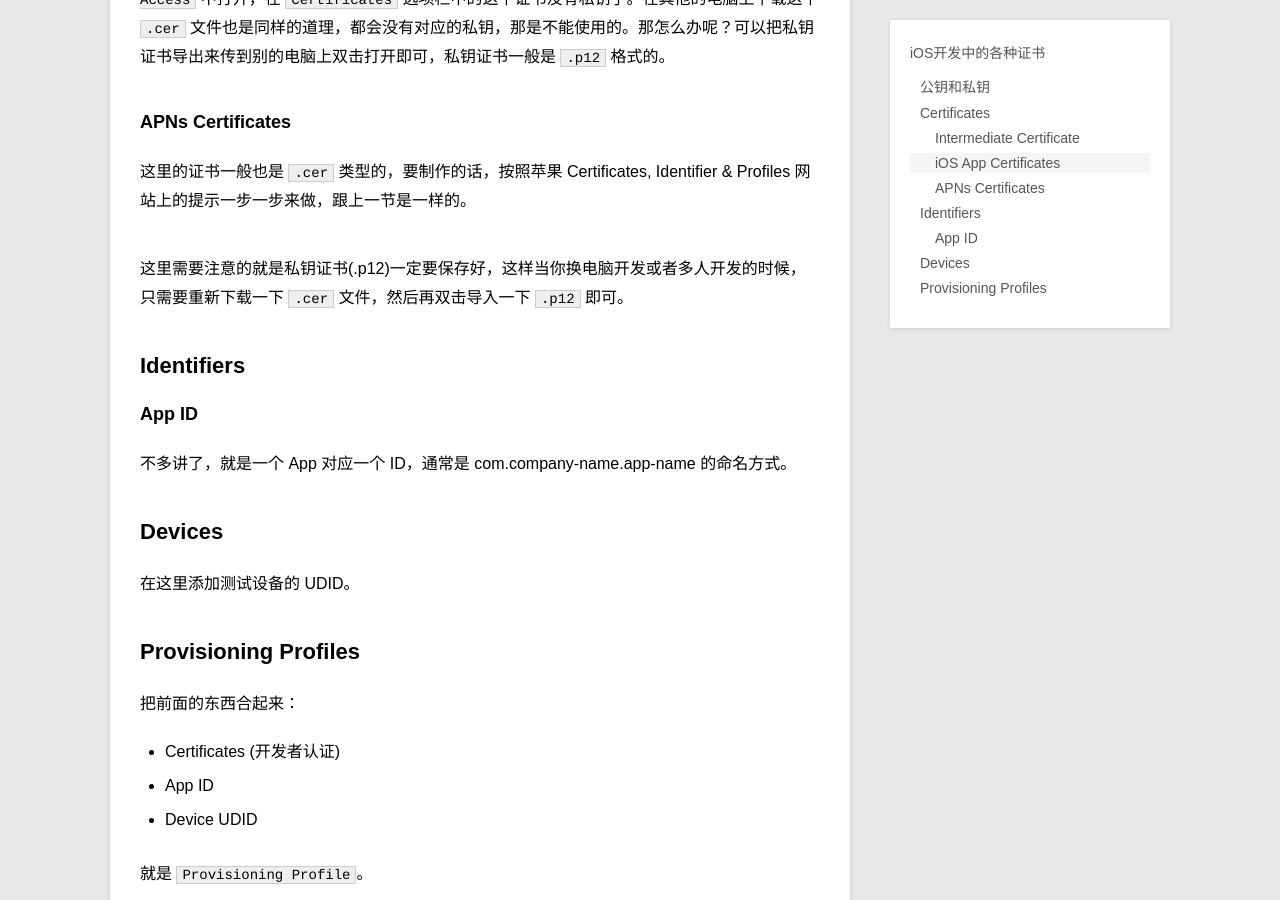
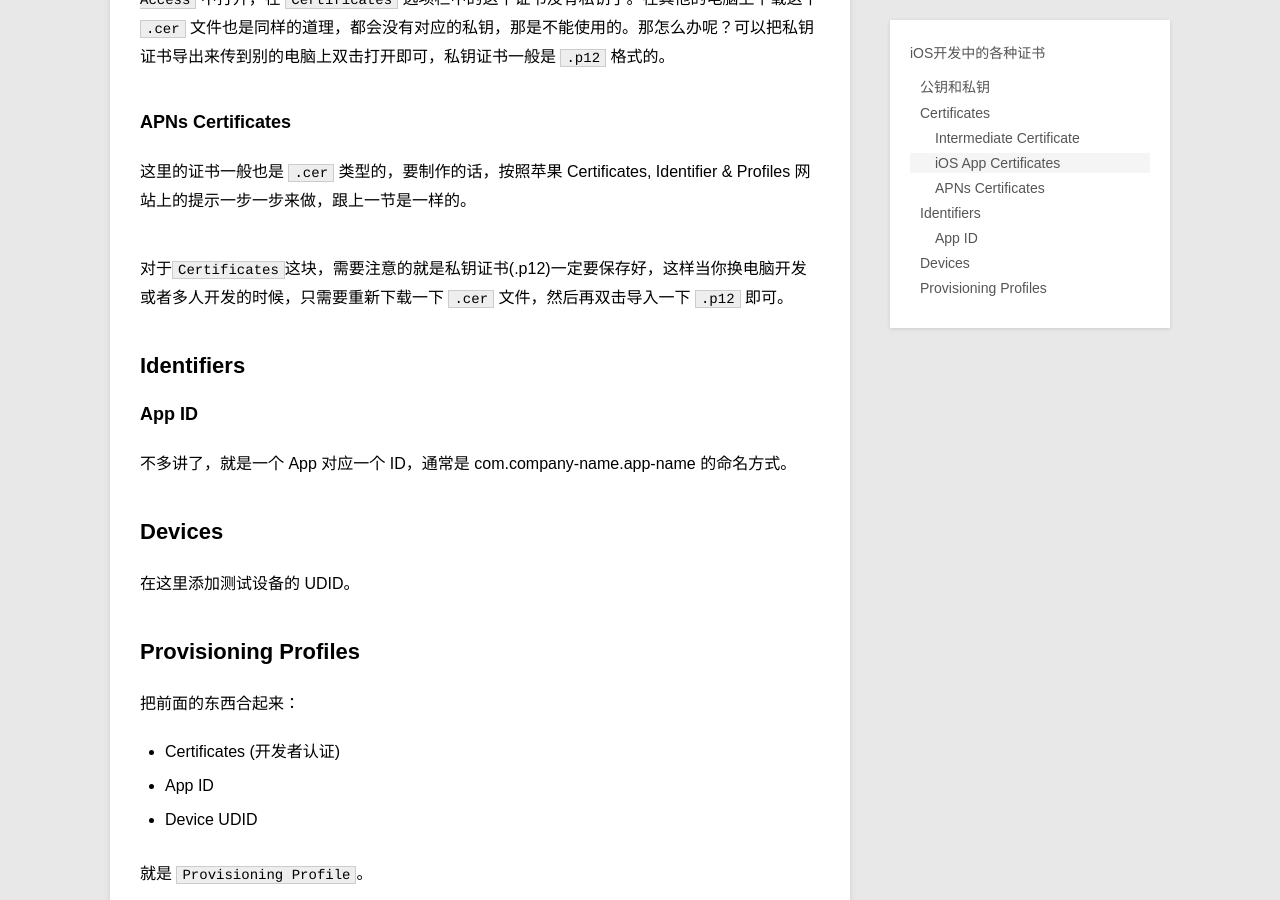
Before and after one commit to samirchen/samirchen.github.io, a Jekyll site: the page built from _posts/blog/2014-04-11-ios-certificates.md, in a window 1280 px wide and 900 px high, scrolled down 2529 px. Built offline with Jekyll 4.4.1, drawn with Linux system fonts in a browser that asks for light colours; Markdown is read by kramdown in place of the engine named in the settings.

Commit message:
edit blog

```diff
--- a/_posts/blog/2014-04-11-ios-certificates.md
+++ b/_posts/blog/2014-04-11-ios-certificates.md
@@ -48,7 +48,7 @@ Within the Keychain Access drop down menu, select Keychain Access > Certificate
 这里的证书一般也是 `.cer` 类型的，要制作的话，按照苹果 Certificates, Identifier & Profiles 网站上的提示一步一步来做，跟上一节是一样的。
 
 
-这里需要注意的就是私钥证书(.p12)一定要保存好，这样当你换电脑开发或者多人开发的时候，只需要重新下载一下 `.cer` 文件，然后再双击导入一下 `.p12` 即可。
+对于`Certificates`这块，需要注意的就是私钥证书(.p12)一定要保存好，这样当你换电脑开发或者多人开发的时候，只需要重新下载一下 `.cer` 文件，然后再双击导入一下 `.p12` 即可。
 
 ##Identifiers
 
```
